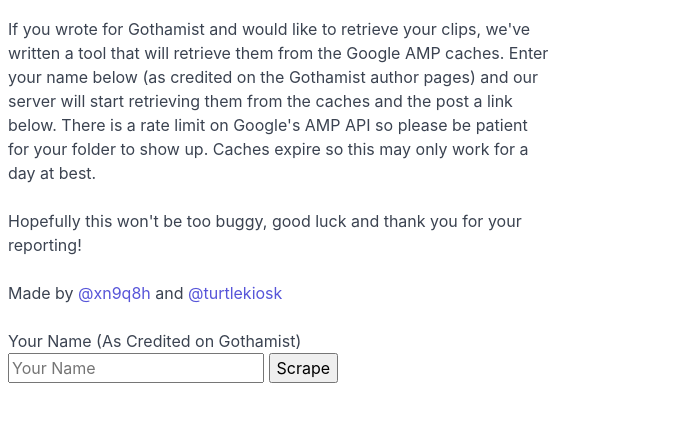
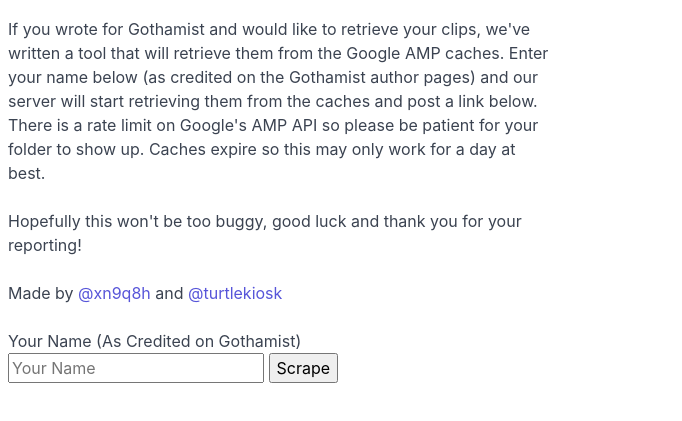
Before and after one commit to fozzle/e-clips, a website: page index.html in a window 1280 px wide. Shown: the part 59-480 px from the top of the page, without its empty margins (0-682 px from the left). Drawn offline with nearby package versions, Linux system fonts and the light colour scheme.

Commit message:
fix typo

```diff
--- a/index.html
+++ b/index.html
@@ -22,7 +22,7 @@
         If you wrote for Gothamist and would like to retrieve your clips,
         we've written a tool that will retrieve them from the Google AMP caches.
         Enter your name below (as credited on the Gothamist author pages) and our
-        server will start retrieving them from the caches and the post a link below.
+        server will start retrieving them from the caches and post a link below.
         There is a rate limit on Google's AMP API so please be patient for your folder to show up.
         Caches expire so this may only work for a day at best.
       </p>
```
